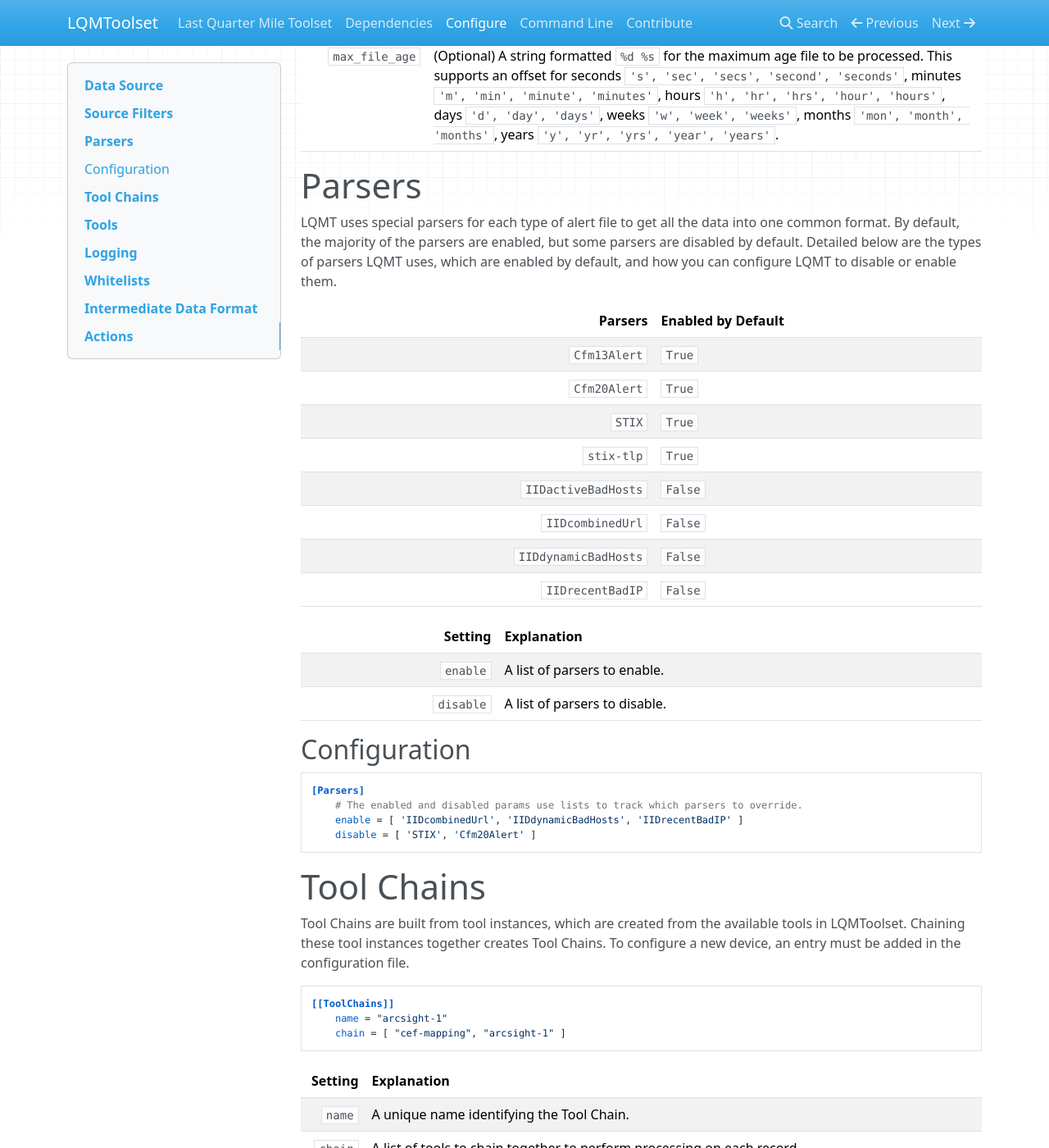
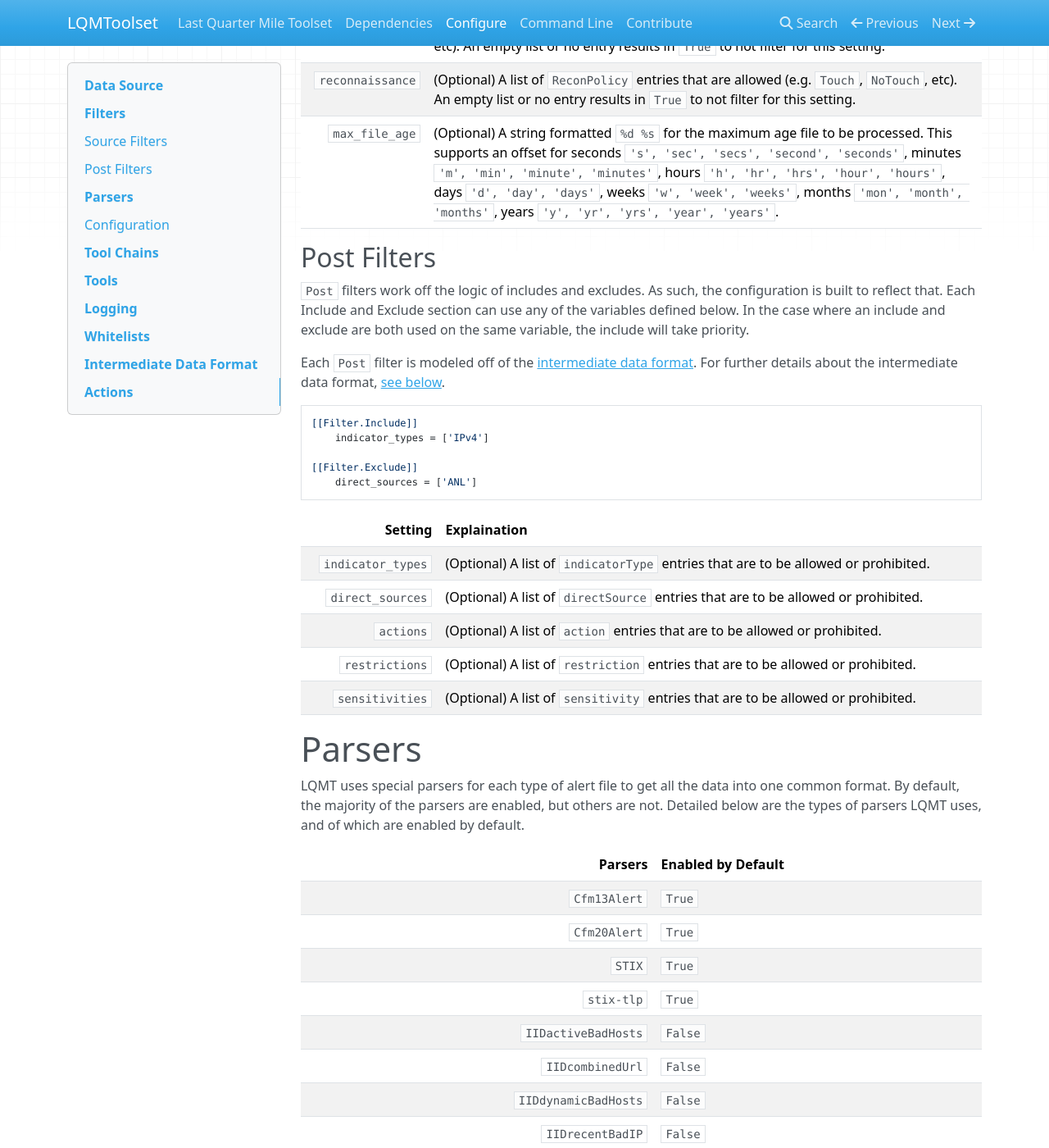
Before and after one commit to anl-cyberscience/LQMToolset, an MkDocs documentation site: the page built from docs/configure.md, in a window 1280 px wide and 1400 px high, scrolled down 1475 px. Shown: the whole window at 82% size. Built offline with MkDocs 1.6.1, drawn with Linux system fonts in a browser that asks for light colours; nearby versions of some CDN libraries; old or Windows-style settings are respelled for this version of MkDocs; some of the changed text lies outside the part shown.

Commit message:
Updated documentation, added "include" support to post filters.

```diff
--- a/docs/configure.md
+++ b/docs/configure.md
@@ -15,9 +15,10 @@
 `post_process_location` | Used in conjunction with the `track` post process option. Used to specify a custom location for where your track file will be placed.
 
 
-# Source Filters
-This setting specifies meta-data file based filtering of files before being processed.  This allows a user to include or exclude files from being parsed and utilized in tools.  The parameters are not required and do not need to be present in the configuration file.
+# Filters
+LQMT offers two forms of filtering data, `Source` filters, and `Post` filters. `Source` filters are meta-data file based filtering that takes place before data processing begins. This allows a user to include or exclude files from being parsed and utilized in tools. `Post` filtering takes place after data processing, and allows you to include or exclude data from being utilized in tools. `Source` and `Post` filters are NOT required for use of LQMT and do NOT need to be present in the configuration file.
 
+## Source Filters
     [[Filter.Source]]
         site_includes = [ 'SITE1' ]
         site_excludes = [ 'SITE2' ]
@@ -30,17 +31,37 @@
 
 Setting        | Explanation
 ----------------------: | :----------
-`site_includes`     | (Optional) A list of `SendingSite` entries that are allowed.  An empty list or no entry results in `True` to not filter for this setting.
-`site_excludes`     | (Optional) A list of `SendingSite` entries that are to be filtered out.  An empty list or no entry results in `True` to not filter for this setting.
-`payload_types`     | (Optional) A list of `PayloadType` entries that are allowed (e.g. `Alert`, `Report`, etc).  An empty list or no entry results in `True` to not filter for this setting.
-`payload_formats`   | (Optional) A list of `PayloadFormat` entries that are allowed (e.g. `STIX`, `Cfm13Alert`, etc).  An empty list or no entry results in `True` to not filter for this setting.
-`sensitivities`     | (Optional) A list of `DataSensitivity` entries that are allowed (e.g. `ouo`, `noSensitivity`, etc).  An empty list or no entry results in `True` to not filter for this setting.
-`restrictions`      | (Optional) A list of `SharingRestrictions` entries that are allowed (e.g. `WHITE`, `AMBER`, etc).  An empty list or no entry results in `True` to not filter for this setting.
-`reconnaissance`    | (Optional) A list of `ReconPolicy` entries that are allowed (e.g. `Touch`, `NoTouch`, etc).  An empty list or no entry results in `True` to not filter for this setting.
-`max_file_age`      | (Optional) A string formatted `%d %s` for the maximum age file to be processed.  This supports an offset for seconds `'s', 'sec', 'secs', 'second', 'seconds'`, minutes `'m', 'min', 'minute', 'minutes'`, hours `'h', 'hr', 'hrs', 'hour', 'hours'`, days `'d', 'day', 'days'`, weeks `'w', 'week', 'weeks'`, months `'mon', 'month', 'months'`, years `'y', 'yr', 'yrs', 'year', 'years'`.
+`site_includes`         | (Optional) A list of `SendingSite` entries that are allowed.  An empty list or no entry results in `True` to not filter for this setting.
+`site_excludes`         | (Optional) A list of `SendingSite` entries that are to be filtered out.  An empty list or no entry results in `True` to not filter for this setting.
+`payload_types`         | (Optional) A list of `PayloadType` entries that are allowed (e.g. `Alert`, `Report`, etc).  An empty list or no entry results in `True` to not filter for this setting.
+`payload_formats`       | (Optional) A list of `PayloadFormat` entries that are allowed (e.g. `STIX`, `Cfm13Alert`, etc).  An empty list or no entry results in `True` to not filter for this setting.
+`sensitivities`         | (Optional) A list of `DataSensitivity` entries that are allowed (e.g. `ouo`, `noSensitivity`, etc).  An empty list or no entry results in `True` to not filter for this setting.
+`restrictions`          | (Optional) A list of `SharingRestrictions` entries that are allowed (e.g. `WHITE`, `AMBER`, etc).  An empty list or no entry results in `True` to not filter for this setting.
+`reconnaissance`        | (Optional) A list of `ReconPolicy` entries that are allowed (e.g. `Touch`, `NoTouch`, etc).  An empty list or no entry results in `True` to not filter for this setting.
+`max_file_age`          | (Optional) A string formatted `%d %s` for the maximum age file to be processed.  This supports an offset for seconds `'s', 'sec', 'secs', 'second', 'seconds'`, minutes `'m', 'min', 'minute', 'minutes'`, hours `'h', 'hr', 'hrs', 'hour', 'hours'`, days `'d', 'day', 'days'`, weeks `'w', 'week', 'weeks'`, months `'mon', 'month', 'months'`, years `'y', 'yr', 'yrs', 'year', 'years'`.
+
+## Post Filters
+`Post` filters work off the logic of includes and excludes. As such, the configuration is built to reflect that. Each Include and Exclude section can use any of the variables defined below. In the case where an include and exclude are both used on the same variable, the include will take priority.
+
+Each `Post` filter is modeled off of the [intermediate data format](#intermediate-data-format). For further details about the intermediate data format, [see below](#intermediate-data-format).
+
+
+    [[Filter.Include]]
+        indicator_types = ['IPv4']
+
+    [[Filter.Exclude]]
+        direct_sources = ['ANL']
+
+Setting             | Explaination
+------------------: | :------------------
+`indicator_types`   | (Optional) A list of `indicatorType` entries that are to be allowed or prohibited.
+`direct_sources`    | (Optional) A list of `directSource` entries that are to be allowed or prohibited.
+`actions`           | (Optional) A list of `action` entries that are to be allowed or prohibited.
+`restrictions`      | (Optional) A list of `restriction` entries that are to be allowed or prohibited.
+`sensitivities`     | (Optional) A list of `sensitivity` entries that are to be allowed or prohibited.
 
 # Parsers
-LQMT uses special parsers for each type of alert file to get all the data into one common format. By default, the majority of the parsers are enabled, but some parsers are disabled by default. Detailed below are the types of parsers LQMT uses, which are enabled by default, and how you can configure LQMT to disable or enable them.
+LQMT uses special parsers for each type of alert file to get all the data into one common format. By default, the majority of the parsers are enabled, but others are not. Detailed below are the types of parsers LQMT uses, and of which are enabled by default.
 
 Parsers             | Enabled by Default
 ------------------: | :----------------
```
Also changed, not shown: 3 other files.
